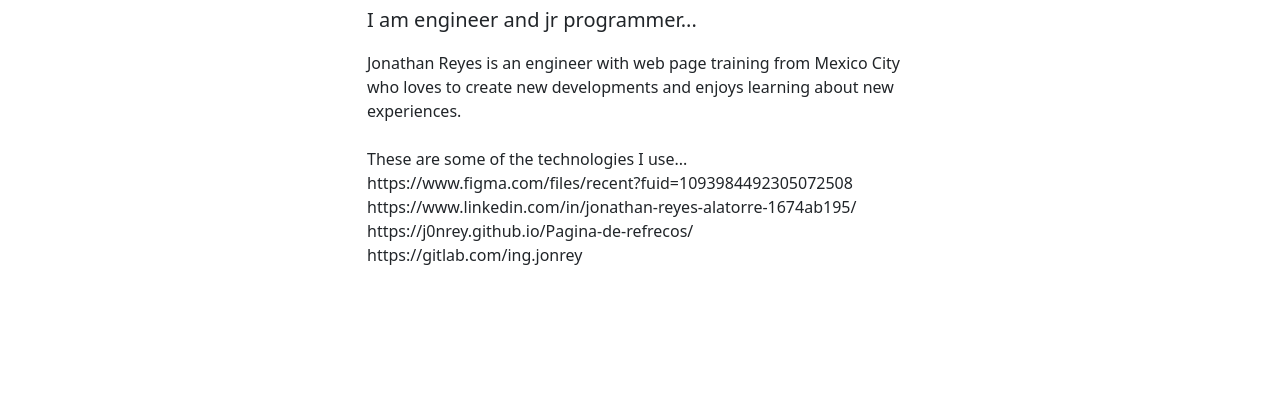
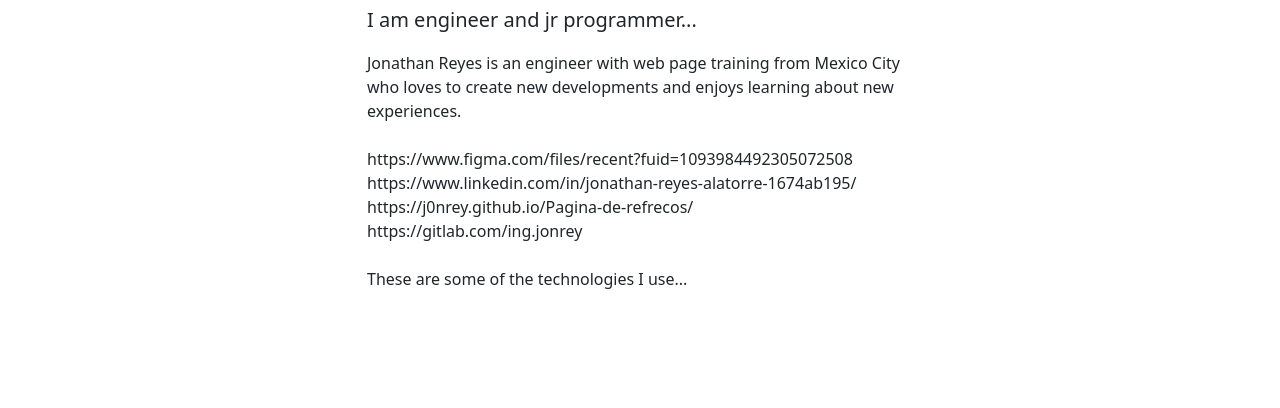
Before and after one commit to J0nRey/JonDev, a plain HTML site: page index.html in a window 1280 px wide. Shown: the part 697-1105 px from the top of the page. Drawn offline with nearby package versions, Linux system fonts and the light colour scheme.

Commit message:
Update index.html

```diff
--- a/index.html
+++ b/index.html
@@ -40,11 +40,12 @@
                     <div class="col-lg-6">
                         <h2>Welcome to my page !!!</h2>
                         <p class="lead">I am engineer and jr programmer...</p>
-                        <p class="mb-0">Jonathan Reyes is an engineer with web page training from Mexico City who loves to create new developments and enjoys learning about new experiences. <br><br> These are some of the technologies I use... <br>
+                        <p class="mb-0">Jonathan Reyes is an engineer with web page training from Mexico City who loves to create new developments and enjoys learning about new experiences. <br><br>
                             https://www.figma.com/files/recent?fuid=1093984492305072508<br>
                             https://www.linkedin.com/in/jonathan-reyes-alatorre-1674ab195/<br>
                             https://j0nrey.github.io/Pagina-de-refrecos/<br>
-                            https://gitlab.com/ing.jonrey</p>
+                            https://gitlab.com/ing.jonrey<br><br>
+                            These are some of the technologies I use... <br></p>
                     </div>
                 </div>
             </div>
```
